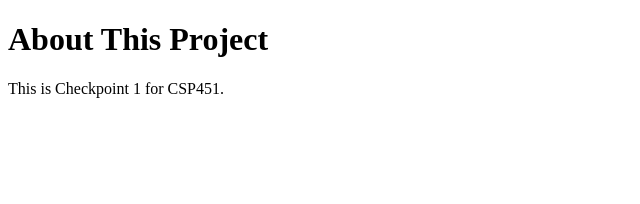
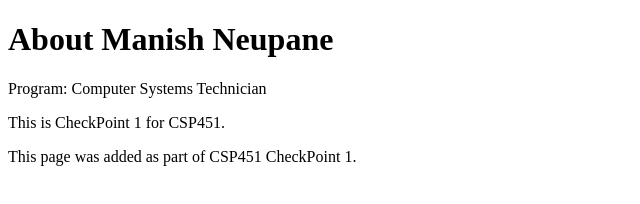
Before and after one commit to 2naligaming2002/CSP451-CheckPoint1-Manish, a plain HTML site: page about.html in a window 1280 px wide. Shown: the whole page, without its empty margins (0-640 px from the left). Drawn offline with Linux system fonts and the light colour scheme.

Commit message:
feat: add about page structure

```diff
--- a/about.html
+++ b/about.html
@@ -4,7 +4,9 @@
   <title>About</title>
 </head>
 <body>
-  <h1>About This Project</h1>
-  <p>This is Checkpoint 1 for CSP451.</p>
+  <h1>About Manish Neupane</h1>
+  <p>Program: Computer Systems Technician</p>
+  <p>This is CheckPoint 1 for CSP451.</p>
+  <p>This page was added as part of CSP451 CheckPoint 1.</p>
 </body>
 </html>
```
